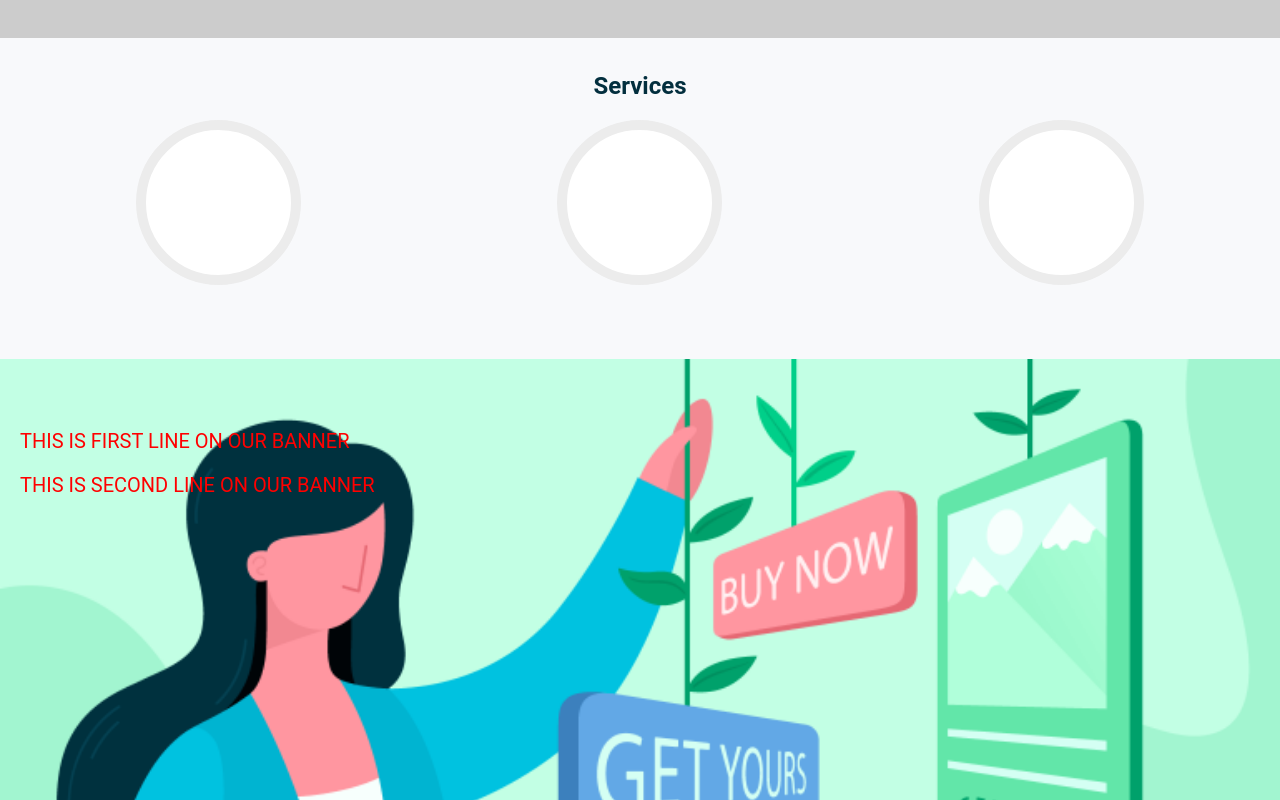
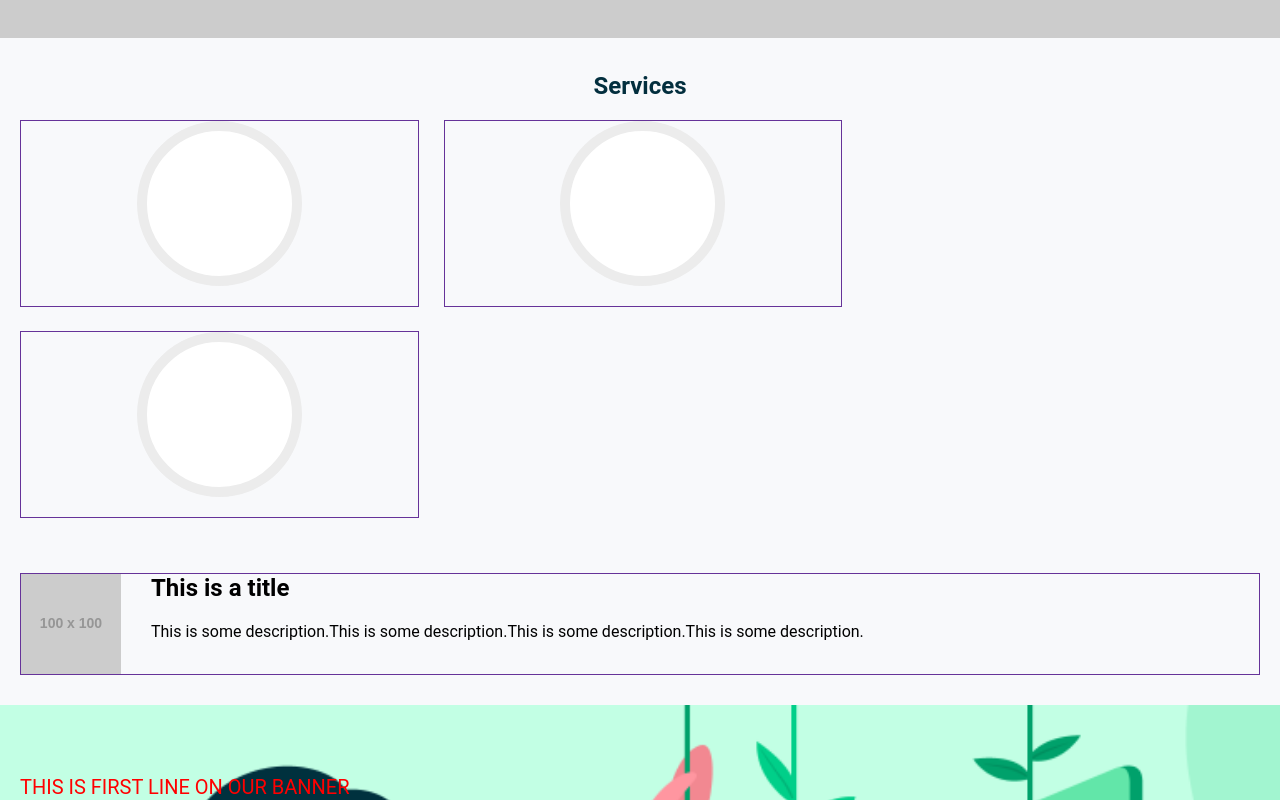
Before and after one commit to iloveyii/design, a React (Create React App) app: page / in a window 1280 px wide. Shown: the part 440-1240 px from the top of the page. Built offline with nearby package versions, Linux system fonts and the light colour scheme; some icons are missing.

Commit message:
Added cards

```diff
--- a/src/App.js
+++ b/src/App.js
@@ -1,57 +1,23 @@
 import React, {Component} from 'react';
 import Header from './components/Header';
+import Services from './components/Services';
+import Banner from './components/Banner';
+import Cards from './components/Cards';
 
-
-import banner from './banner.png';
 import './sass/styles.css';
 
 class App extends Component {
     render() {
         return (
             <div>
-                <Header />
+                <Header/>
 
-                <section id="services">
-                    <div className="wrapper">
-                        <h1>Services</h1>
-                        <p></p>
+                <Services/>
 
-                        <ul className="focus-box">
-                            <li>
-                                <div className="service-icon">
-                                    <i style={Styles.parraImg}
-                                       className="pixeden glyphicon"></i>
-                                </div>
-                            </li>
-                            <li>
-                                <div className="service-icon">
-                                    <i style={Styles.roundImg}
-                                       className="pixeden glyphicon"></i>
-                                </div>
-                            </li>
-                            <li>
-                                <div className="service-icon">
-                                    <i style={Styles.parraImg}
-                                       className="pixeden glyphicon"></i>
-                                </div>
-                            </li>
+                <Cards />
 
-                        </ul>
 
-                    </div>
-                </section>
-
-                <div className="middle-banner">
-                    <img src={banner} className="App-logo" alt="logo"/>
-                    <div className="banner-content">
-                        <div className="wrapper">
-                            <ul>
-                                <li>This is first line on our banner</li>
-                                <li>This is second line on our banner</li>
-                            </ul>
-                        </div>
-                    </div>
-                </div>
+                <Banner/>
 
 
             </div>
--- /dev/null
+++ b/src/components/Banner.js
@@ -0,0 +1,22 @@
+import React from 'react';
+import banner from "../banner.png";
+
+class Banner extends React.Component {
+    render() {
+        return (
+            <div className="middle-banner">
+                <img src={banner} className="App-logo" alt="logo"/>
+                <div className="banner-content">
+                    <div className="wrapper">
+                        <ul>
+                            <li>This is first line on our banner</li>
+                            <li>This is second line on our banner</li>
+                        </ul>
+                    </div>
+                </div>
+            </div>
+        )
+    }
+}
+
+export default Banner;
--- /dev/null
+++ b/src/components/Cards.js
@@ -0,0 +1,26 @@
+import React from 'react';
+import banner from "../banner.png";
+
+class Cards extends React.Component {
+    render() {
+        return (
+            <section id="cards">
+                <div className="wrapper">
+                    <div className="card">
+                        <div>
+                            <img src="http://placehold.it/100x100" alt=""/>
+                        </div>
+                        <div className="content">
+                            <div className="title"><h2>This is a title</h2></div>
+                            <div className="description">This is some description.This is some description.This is
+                                some description.This is some description.
+                            </div>
+                        </div>
+                    </div>
+                </div>
+            </section>
+        )
+    }
+}
+
+export default Cards;
--- /dev/null
+++ b/src/components/Services.js
@@ -0,0 +1,52 @@
+import React from 'react';
+
+class Services extends React.Component {
+    render() {
+        return (
+            <section id="services">
+                <div className="wrapper">
+                    <h1>Services</h1>
+                    <p></p>
+
+                    <ul className="focus-box">
+                        <li>
+                            <div className="service-icon">
+                                <i style={Styles.parraImg}
+                                   className="pixeden glyphicon"></i>
+                            </div>
+                        </li>
+                        <li>
+                            <div className="service-icon">
+                                <i style={Styles.roundImg}
+                                   className="pixeden glyphicon"></i>
+                            </div>
+                        </li>
+                        <li>
+                            <div className="service-icon">
+                                <i style={Styles.parraImg}
+                                   className="pixeden glyphicon"></i>
+                            </div>
+                        </li>
+
+                    </ul>
+
+                </div>
+            </section>
+        )
+    }
+}
+
+const Styles = {
+    roundImg: {
+        background: "url(images/ti-logo.png) no-repeat center",
+        width: "100%",
+        height: "100%"
+    },
+
+    parraImg: {
+        background: "url(images/parallax.png) no-repeat center",
+        width: "100%",
+        height: "100%"
+    }
+};
+export default Services;
--- a/src/sass/styles.css
+++ b/src/sass/styles.css
@@ -209,7 +209,7 @@
   margin-right: 2%;
   margin-bottom: 2%;
   width: 32%;
-  border: 0px solid rebeccapurple;
+  border: 1px solid rebeccapurple;
 }
 
 #services li:nth-child(3n) {
@@ -293,3 +293,28 @@
   width: 100%;
   margin: 20px 0;
 }
+
+#cards {
+  margin: 30px 0;
+}
+
+#cards .card {
+  border: 1px solid rebeccapurple;
+}
+
+#cards .card:after {
+  content: "";
+  display: block;
+  clear: both;
+}
+
+#cards img {
+  display: block;
+  float: left;
+}
+
+#cards .content {
+  padding: 0 30px;
+  display: block;
+  float: left;
+}
--- a/src/sass/styles.scss
+++ b/src/sass/styles.scss
@@ -42,7 +42,7 @@
 #services {
   li {
     @include grid(3, 2%);
-    border: 0px solid rebeccapurple;
+    border: 1px solid rebeccapurple;
   }
   li div {
     background: #FFF;
@@ -72,3 +72,24 @@
     margin: 20px 0;
   }
 }
+
+#cards {
+  margin: 30px 0;
+  .card {
+    border: 1px solid rebeccapurple;
+    @include clearFix;
+  }
+
+  img {
+    display: block;
+    float: left;
+  }
+  .content {
+    padding: 0 30px;
+    display: block;
+    float: left;
+  }
+
+
+
+}
```
Also changed, not shown: 1 other file (tests, documents, lock files or other folders).
